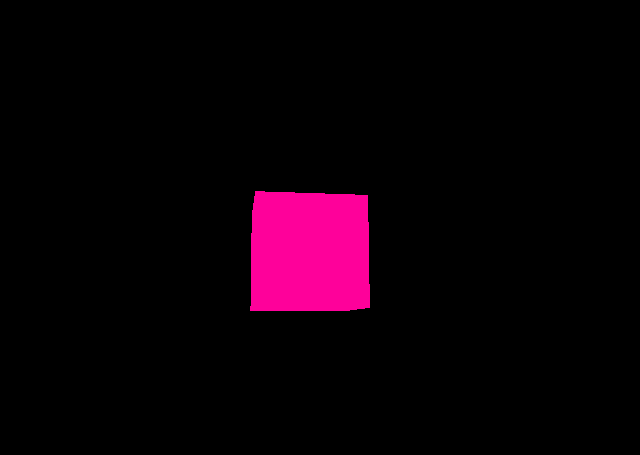
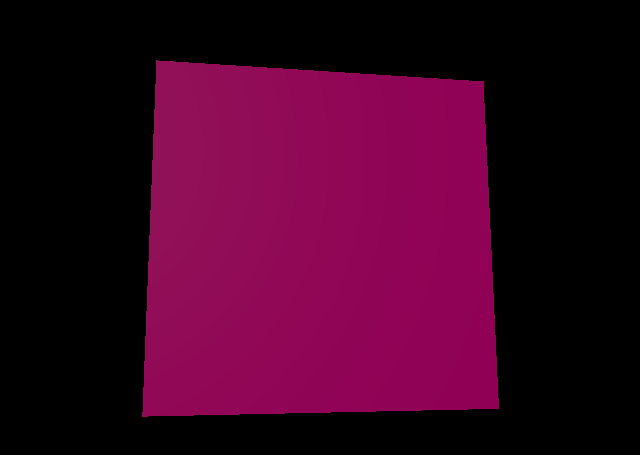
Before and after one commit to SteeshMcK/first-threejs-scene, a plain HTML site: page index.html in a window 1280 px wide. Shown: the part 143-598 px from the top of the page, without its empty margins (335-975 px from the left). Drawn offline with nearby package versions, Linux system fonts and the light colour scheme.

Commit message:
add directional lighting

```diff
--- a/index.html
+++ b/index.html
@@ -22,13 +22,23 @@
         renderer.setSize( window.innerWidth, window.innerHeight );
         document.body.appendChild( renderer.domElement );
 
+        // Lighting
+        {
+            const color = 0xFFFFFF;
+            const intensity = 1;
+            const light = new THREE.DirectionalLight(color, intensity);
+            light.position.set(-1, 2, 4);
+            scene.add(light);
+        }
+
         // Create the Cube
         const geometry = new THREE.BoxGeometry( 1, 1, 1 );
-        const material = new THREE.MeshBasicMaterial( { color: 0xfe019a } );
+        // const material = new THREE.MeshBasicMaterial( { color: 0xfe019a } );
+        const material = new THREE.MeshPhongMaterial({color: 0xfe019a});  // greenish blue
         const cube = new THREE.Mesh( geometry, material );
         scene.add( cube );
 
-        camera.position.z = 5;
+        camera.position.z = 2;
 
         function animate() {
             requestAnimationFrame( animate );
```
